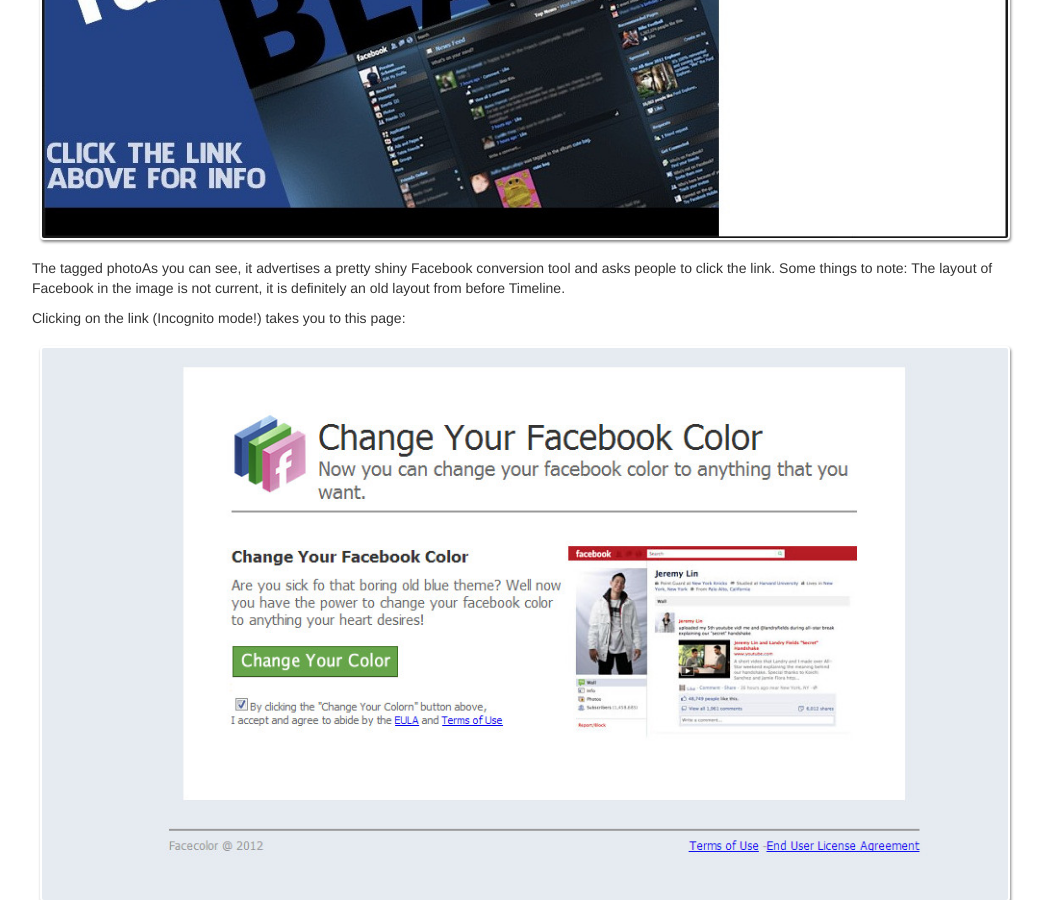
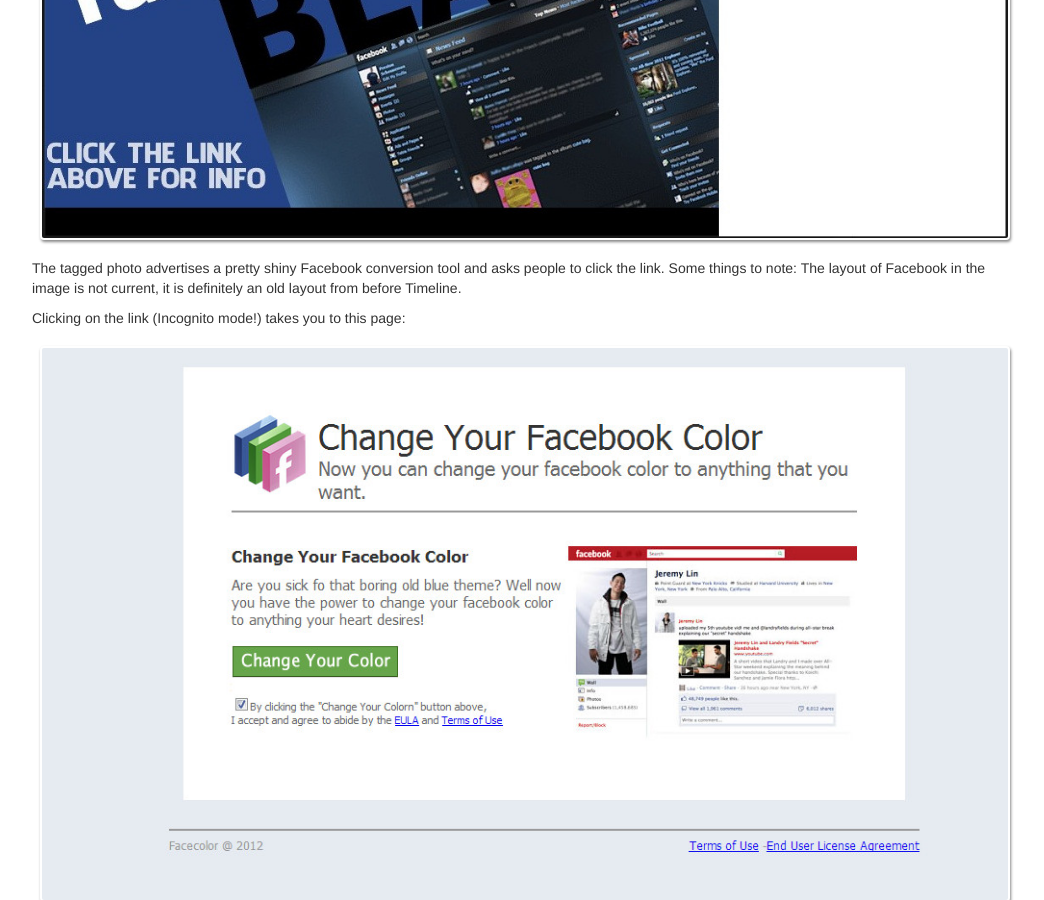
Before and after one commit to astromechza/AstromechZA.github.io, a Jekyll site: the page built from _posts/2013-11-13-malicious-fb-plugin.md, in a window 1280 px wide and 900 px high, scrolled down 459 px. Shown: the whole window, without its empty margins (123-1167 px from the left). Built offline with Jekyll 4.4.1, drawn with Linux system fonts in a browser that asks for light colours; nearby versions of some CDN libraries.

Commit message:
fixed typo

```diff
--- a/_posts/2013-11-13-malicious-fb-plugin.md
+++ b/_posts/2013-11-13-malicious-fb-plugin.md
@@ -8,7 +8,7 @@
 
 ![FB1](/assets/img/fb1.jpg)
 
-The tagged photoAs you can see, it advertises a pretty shiny Facebook conversion tool and asks people to click the link. Some things to note: The layout of Facebook in the image is not current, it is definitely an old layout from before Timeline.
+The tagged photo advertises a pretty shiny Facebook conversion tool and asks people to click the link. Some things to note: The layout of Facebook in the image is not current, it is definitely an old layout from before Timeline.
 
 Clicking on the link (Incognito mode!) takes you to this page:
 
```
